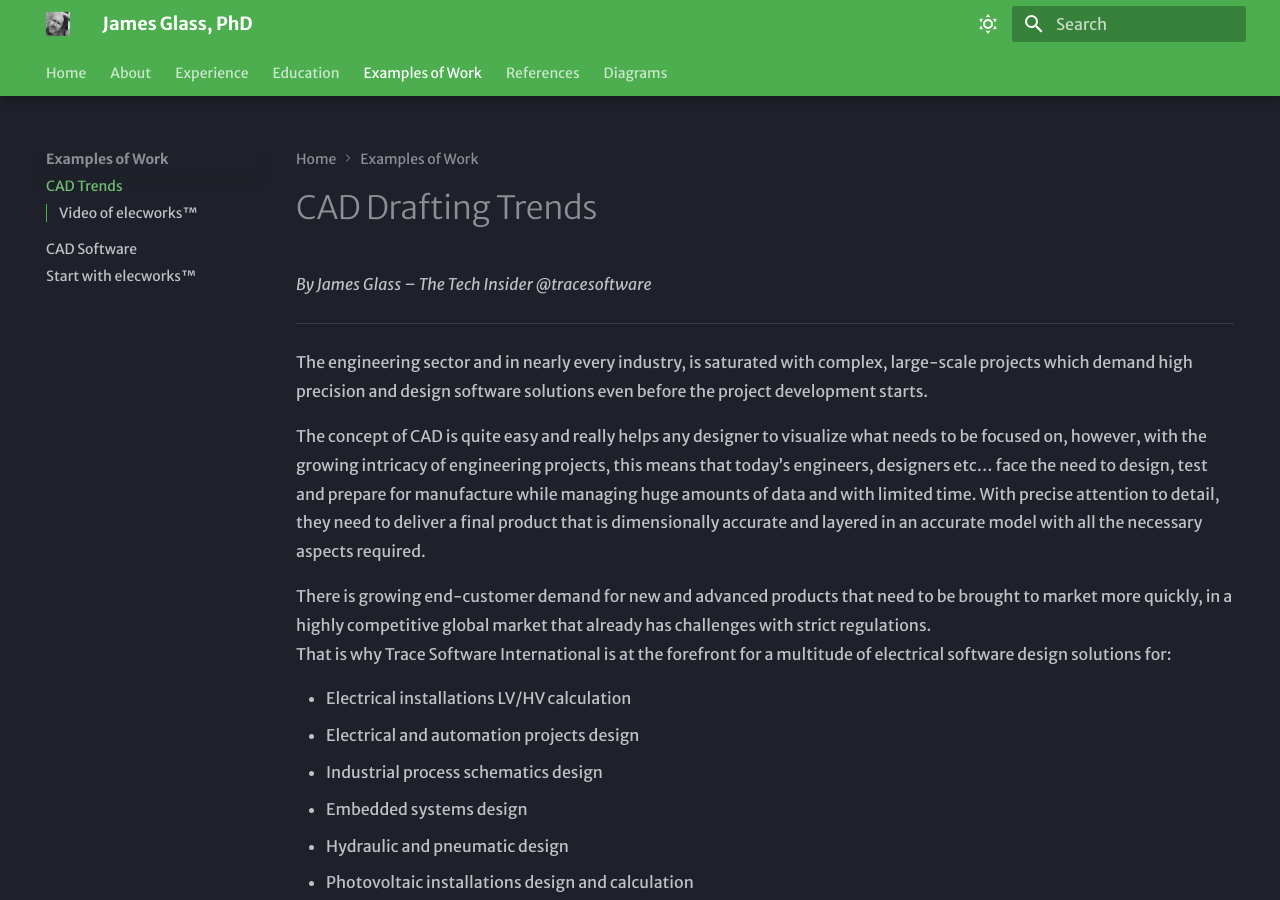
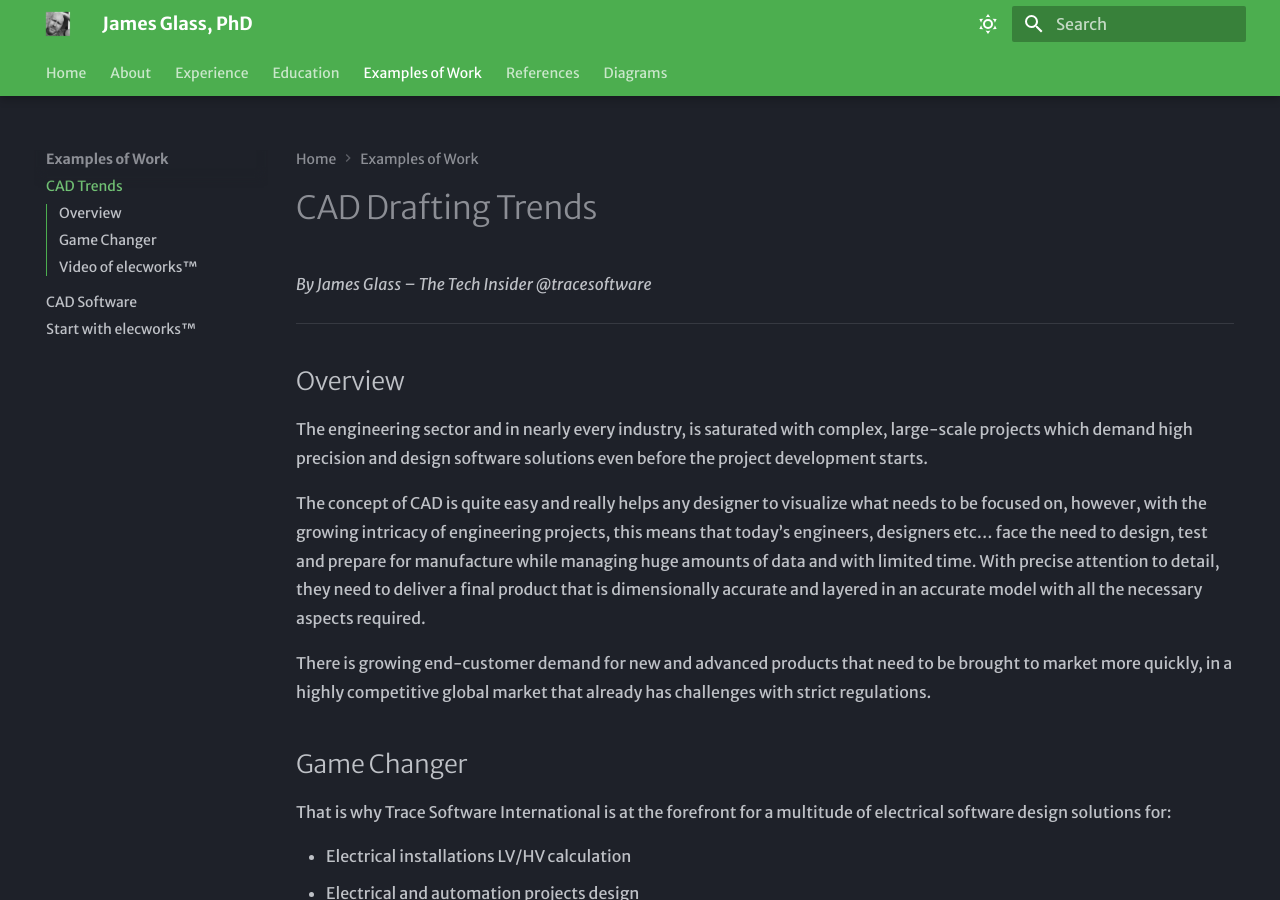
Before and after one commit to james-glass1999/MKDocs-James-Glass-PhD, an MkDocs documentation site: the page built from docs/examples/cad-trends.md, in a window 1280 px wide and 900 px high. Built offline with MkDocs 1.6.1 and Material for MkDocs 9.7.7, drawn with Linux system fonts in a browser that asks for light colours.

```diff
--- a/docs/examples/cad-trends.md
+++ b/docs/examples/cad-trends.md
@@ -4,11 +4,14 @@
 
 ---
 
+## Overview
 The engineering sector and in nearly every industry, is saturated with complex, large-scale projects which demand high precision and design software solutions even before the project development starts.
 
 The concept of CAD is quite easy and really helps any designer to visualize what needs to be focused on, however, with the growing intricacy of engineering projects, this means that today’s engineers, designers etc… face the need to design, test and prepare for manufacture while managing huge amounts of data and with limited time. With precise attention to detail, they need to deliver a final product that is dimensionally accurate and layered in an accurate model with all the necessary aspects required.
 
 There is growing end-customer demand for new and advanced products that need to be brought to market more quickly, in a highly competitive global market that already has challenges with strict regulations.
+
+## Game Changer
 That is why Trace Software International is at the forefront for a multitude of electrical software design solutions for:
 
 - Electrical installations LV/HV calculation
@@ -23,7 +26,6 @@
 Our **elecworks™** is an electrical CAD system designed for design professionals in engineering. The software is based on a digital model representative database installation or machine. This database allows to work on different views, depending on project needs, while ensuring the integrity of project data. It also allows the simultaneous collaborative work on the same project.
 
 ## Video of elecworks™
-
 Our electrical CAD software **elecworks™** has been developed to support the simulation, validation, and optimization of designs.
 
 Engineering industries, especially mechanized engineering firms, use CAD in many ways. Beginning from making engineering sketches to 2D/3D modeling, CAD can be used in a lot of the production process.
```
